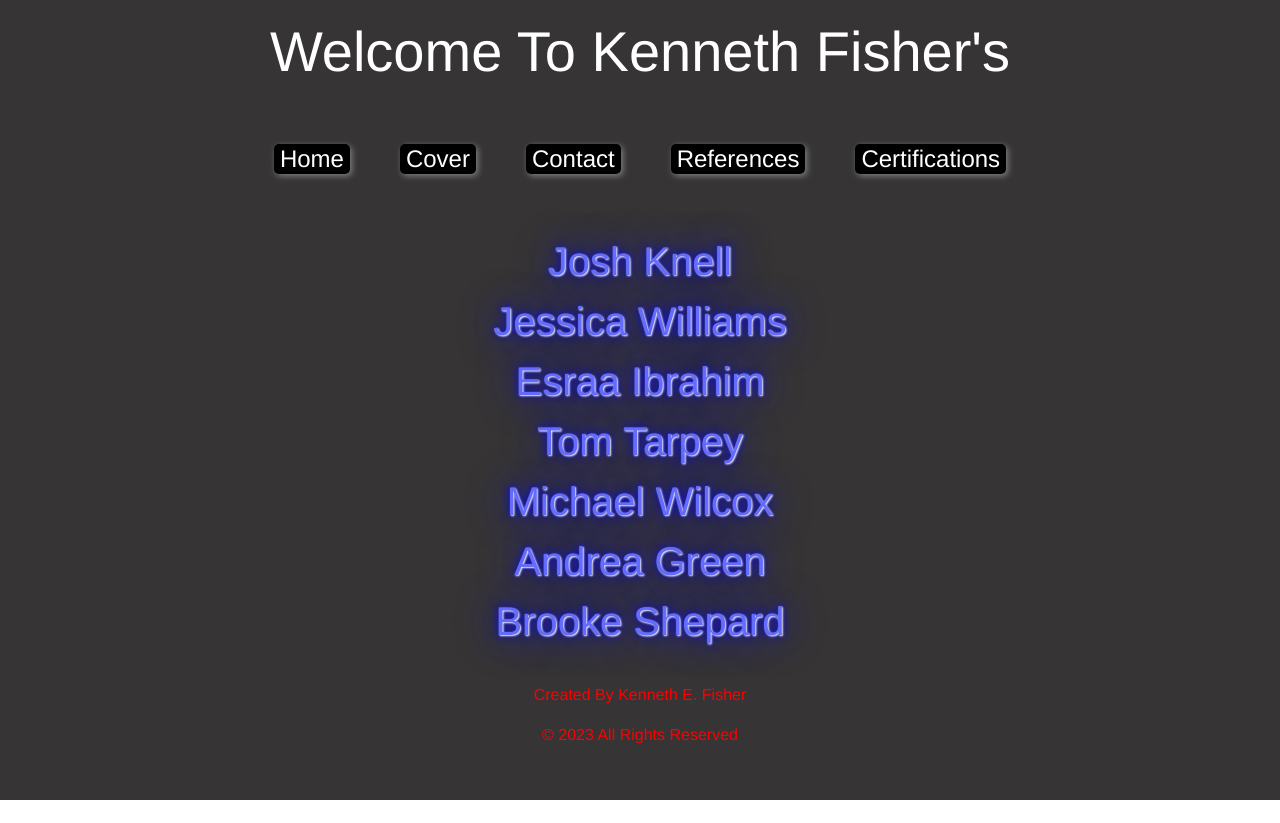
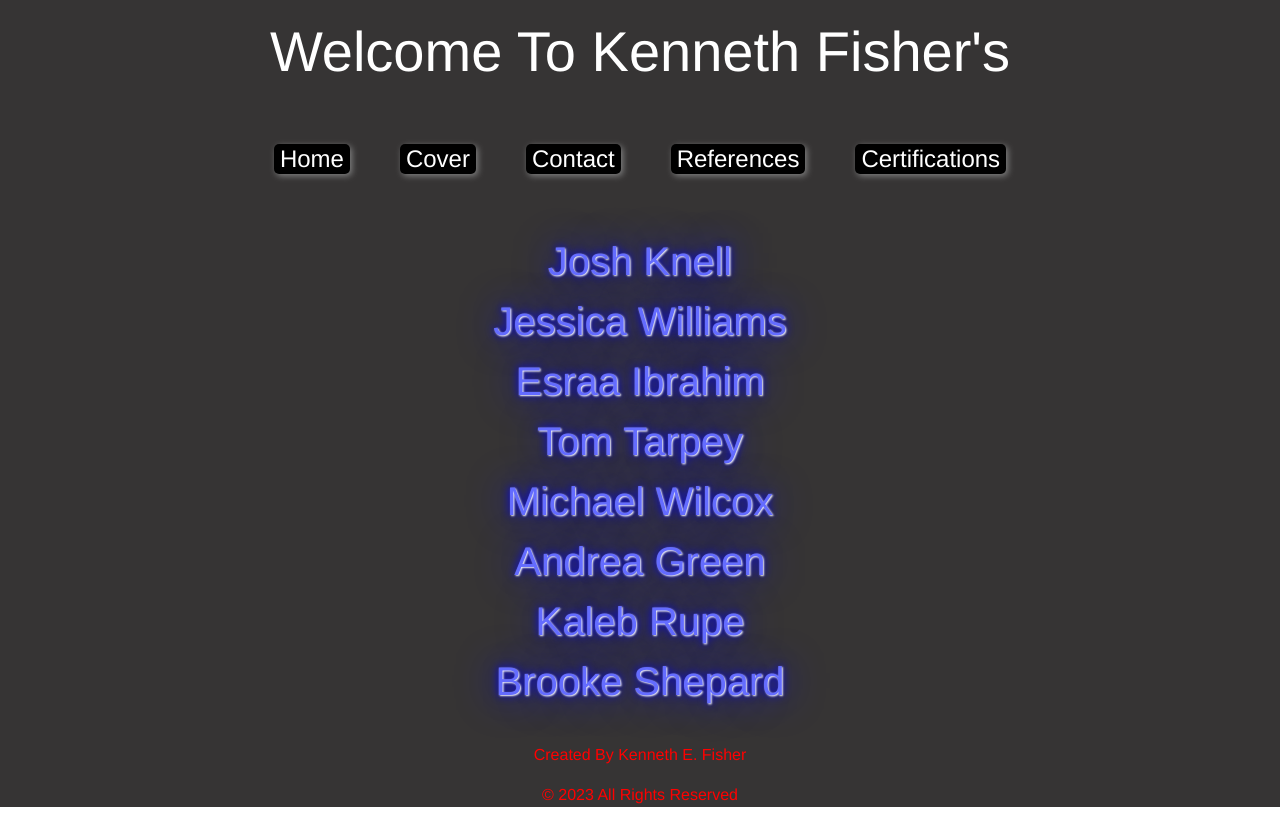
Before and after one commit to kenandcrys/Resume, a React (Vite) app: page /references in a window 1280 px wide. Before the commit the page ends 800 px from the top, so only its background shows below. Built offline with nearby package versions, Linux system fonts and the light colour scheme.

Commit message:
Update References.jsx

```diff
--- a/src/Components/References.jsx
+++ b/src/Components/References.jsx
@@ -16,6 +16,8 @@ const References = () => {
 
             <a target="blank" href="https://docs.google.com/document/d/1qZdz61RsBjvq9RDixB-xVbHG7E9Rq5pX/edit?usp=sharing&ouid=102990893153866400884&rtpof=true&sd=true">Andrea Green</a>
 
+            <a target="blank" href="https://docs.google.com/document/d/1GdxqBCcrFTOUa_bXn0Aq4pHMaKN93DkoLyJ_OWEU6T4/edit?usp=sharing">Kaleb Rupe</a>
+
             <a target="blank" href="https://docs.google.com/document/d/1B_WfJxaoLL6RI3CwSW1En_3uGTavlrnf/edit?usp=sharing&ouid=102990893153866400884&rtpof=true&sd=true">Brooke Shepard</a>
 
         </div>
```
